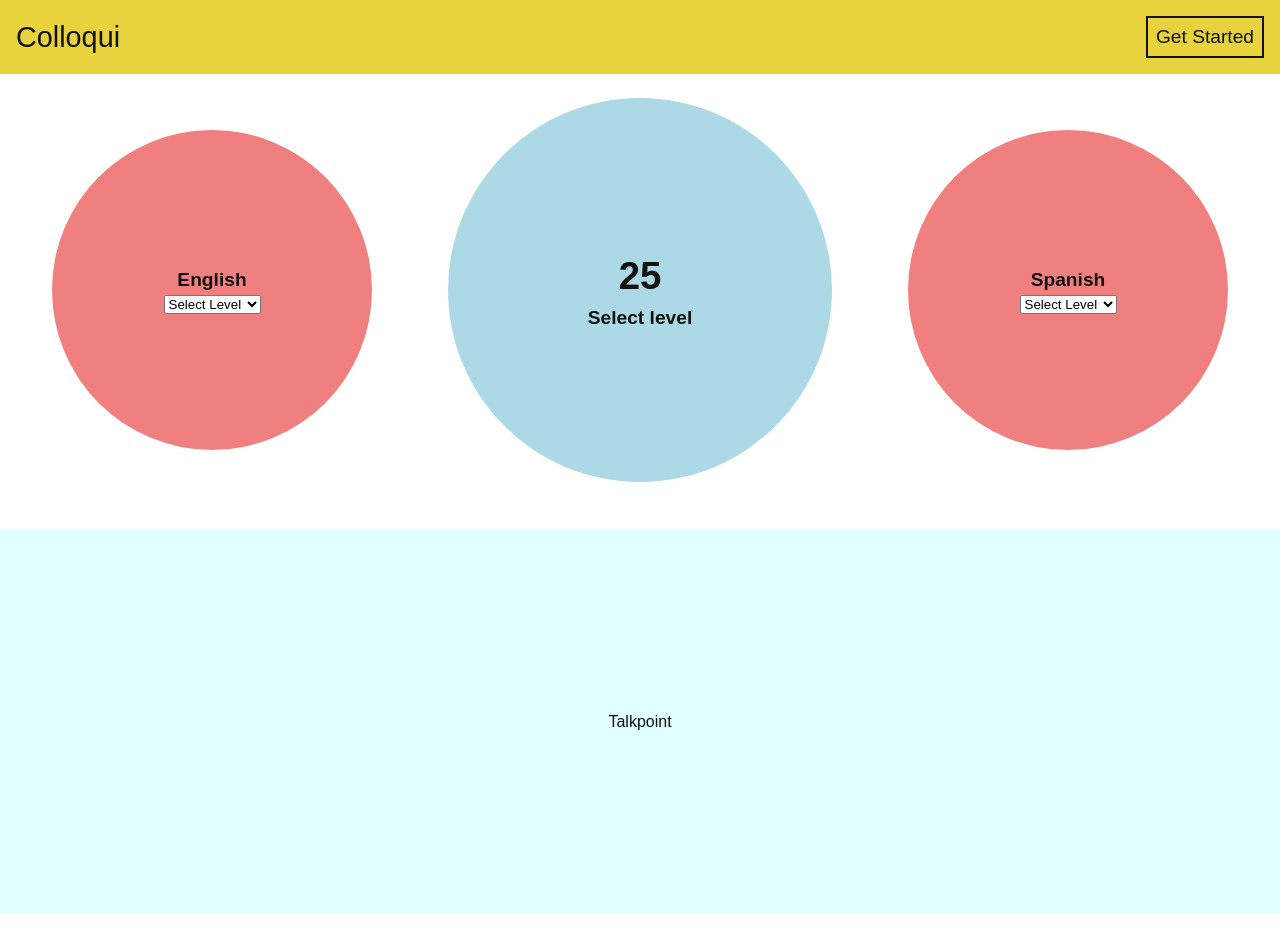
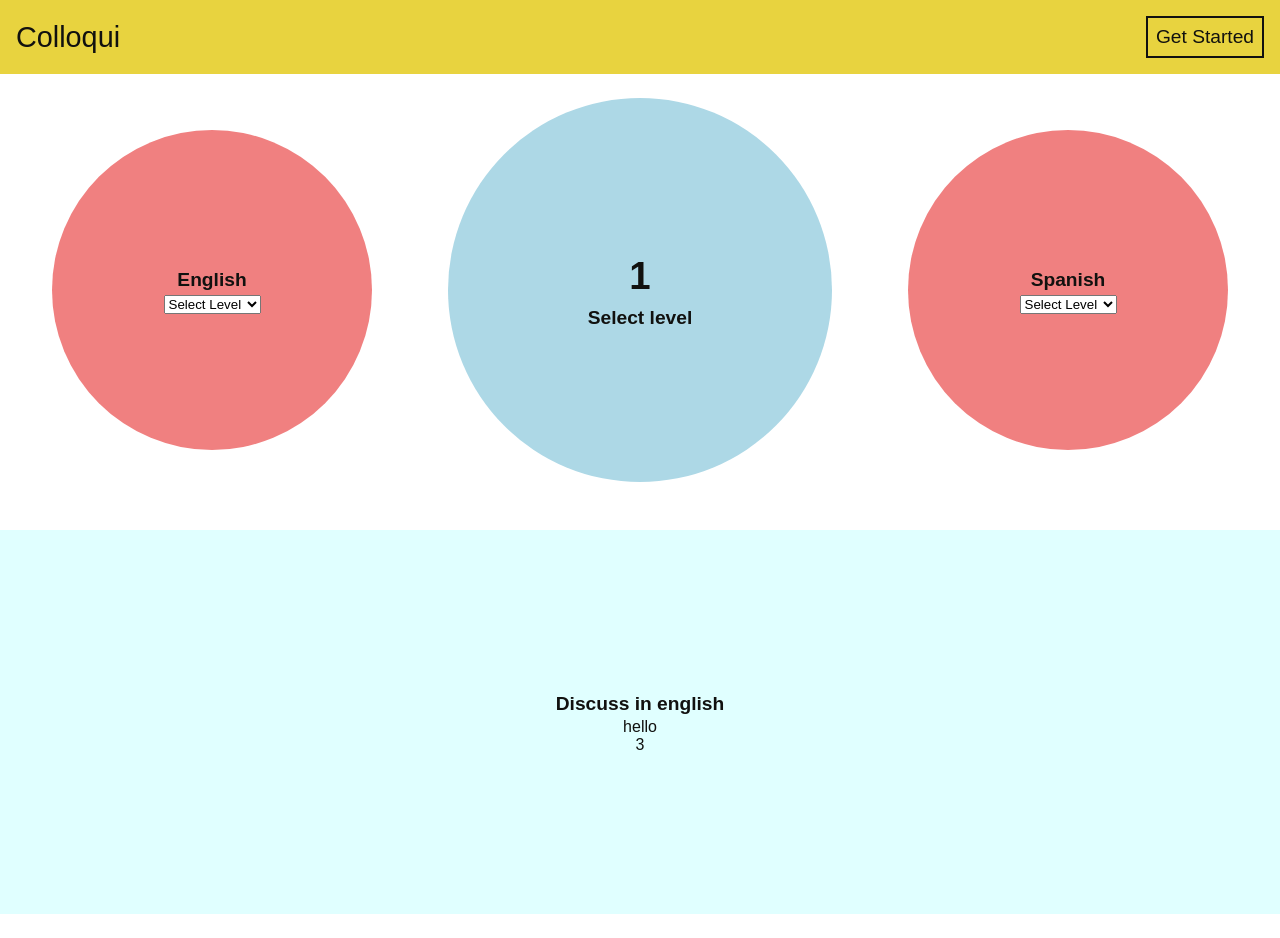
Before and after one commit to graceaveris/Colloqui, a React (Create React App) app: page / in a window 1280 px wide. Built offline with nearby package versions, Linux system fonts and the light colour scheme.

Commit message:
more functionality added to timer

```diff
--- a/src/App.js
+++ b/src/App.js
@@ -6,6 +6,7 @@ import Timer from './components/Timer';
 import TalkPoint from './components/TalkPoint';
 
 class App extends Component {
+  //this component handles logic for setting up the exchange, and manages important core data.
 
   state = {
 
@@ -14,15 +15,12 @@ class App extends Component {
       { language: 'Spanish', level: "" },
     ],
 
-    talkPoints: {
-         "english": ['question 1', 'question 2', 'question 3'],
-         "spanish": ['question 1', 'question 2', 'question 3'],
-    },
-
-    readyToStart: false,
-
+    readyToStart: false, // lets app know when we're ready to start the exchange.
+    turnCount: 3, // keeps count of the turns.
+    turnLanguage: 'spanish', // language of current turn.
   }
 
+  //logic for exchange setup
   componentDidUpdate(prevProps, prevState) {
     if (prevState.players !== this.state.players) {
       this.handleStartCheck()
@@ -45,6 +43,12 @@ class App extends Component {
     this.setState({ players: playersArray})
   }
 
+   // logic for core game flow.
+  handleTurnChange = () => {
+     this.setState({ turnCount: this.state.turnCount - 1 })
+  }
+   // write function to countdown
+
   render() {
   return (
     <div className="App">
@@ -60,7 +64,9 @@ class App extends Component {
         />
 
         <Timer
-        readyToStart={this.state.readyToStart}/>
+        readyToStart={this.state.readyToStart}
+        handleTurnChange={this.handleTurnChange}
+        turnCount={this.state.turnCount}/>
 
         <Player
         class="player player--2"
@@ -70,8 +76,10 @@ class App extends Component {
         />
 
         <TalkPoint
-        className="talkpoint" />
-
+        className="talkpoint"
+        englishLevel={this.state.players[0].level}
+        spanishLevel={this.state.players[1].level}
+        turnCount={this.state.turnCount} />
       </div>
     </div>
   );
--- a/src/components/Player.js
+++ b/src/components/Player.js
@@ -1,7 +1,7 @@
 import React from 'react';
 
 const player = ( props ) => {
-
+  //this component displays the player information
     return (
       <div className={props.class}>
         <h3>{props.language}</h3>
--- a/src/components/TalkPoint.js
+++ b/src/components/TalkPoint.js
@@ -1,14 +1,41 @@
-import React from 'react';
+import React, { Component } from 'react';
 
-const TalkPoint = ( props ) => {
+class TalkPoint extends Component {
+    //this component handles the exchange functionality
+    //needs to display once 'start' button in countdown is clicked
+    // recieves, start determinator, turncount,
+
+  state = {
+    talkPoints: {
+        "english":  {
+           "beginner": ['EN beg question 1', 'EN beg question 2', 'EN beg question 3'],
+           "intermediate": ['EN int question 1', 'EN int question 2', 'EN int question 3'],
+           "intermediate": ['EN adv question 1', 'EN adv question 2', 'EN adv question 3'],
+        },
+
+        "spanish":  {
+          "beginner": ['SP beg question 1', 'SP beg question 2', 'SP beg question 3'],
+          "intermediate": ['SP int question 1', 'SP int question 2', 'SP int question 3'],
+          "intermediate": ['SP adv question 1', 'SP adv question 2', 'SP adv question 3'],
+        },
+     },
+
+     turn: 'english',
+     ready: false,
+  }
+
+ render() {
 
  return (
 
     <div className="talkpoint">
-        <p>Talkpoint</p>
+        <h3>Discuss in {this.state.turn}</h3>
+        <p>hello</p>
+        <p>{this.props.turnCount}</p>
     </div>
 
   );
-};
+ }
+}
 
 export default TalkPoint;
--- a/src/components/Timer.js
+++ b/src/components/Timer.js
@@ -1,9 +1,11 @@
 import React, { Component } from 'react';
 
 class Timer extends Component {
+//this component handles the timer countdown
 //prop is readyToStart
+//prop is turnCount
   state = {
-    count: 25, //countdown start in seconds
+    count: 1, //countdown start in seconds
     timerStatus: '', //
   }
 
@@ -28,7 +30,11 @@ class Timer extends Component {
   countDown() {
     this.inter = setInterval(() => {
       if (this.state.count <= 0) {
+        this.changeTurn();
+
+      } else if (this.props.turnCount === -1 ) {
         clearInterval(this);
+
       } else { // eventually will add logic here to update app when we reach 0
         this.setState((prevState) => {
           return {count: prevState.count - 1 }
@@ -36,6 +42,12 @@ class Timer extends Component {
       }
     }, 1000)
   }
+
+changeTurn = () => {
+  clearInterval(this.inter);
+  this.props.handleTurnChange();
+  this.setState ({ count: 2, timerStatus: ''});
+}
 
   // function to update the questions etc in main app once we hit zero
 
--- a/src/sass/_talkpoint.scss
+++ b/src/sass/_talkpoint.scss
@@ -10,5 +10,4 @@
     flex-direction: column;
     justify-content: center; //aligns the text
     align-self: center; //aligns the circle
-
 }
```
